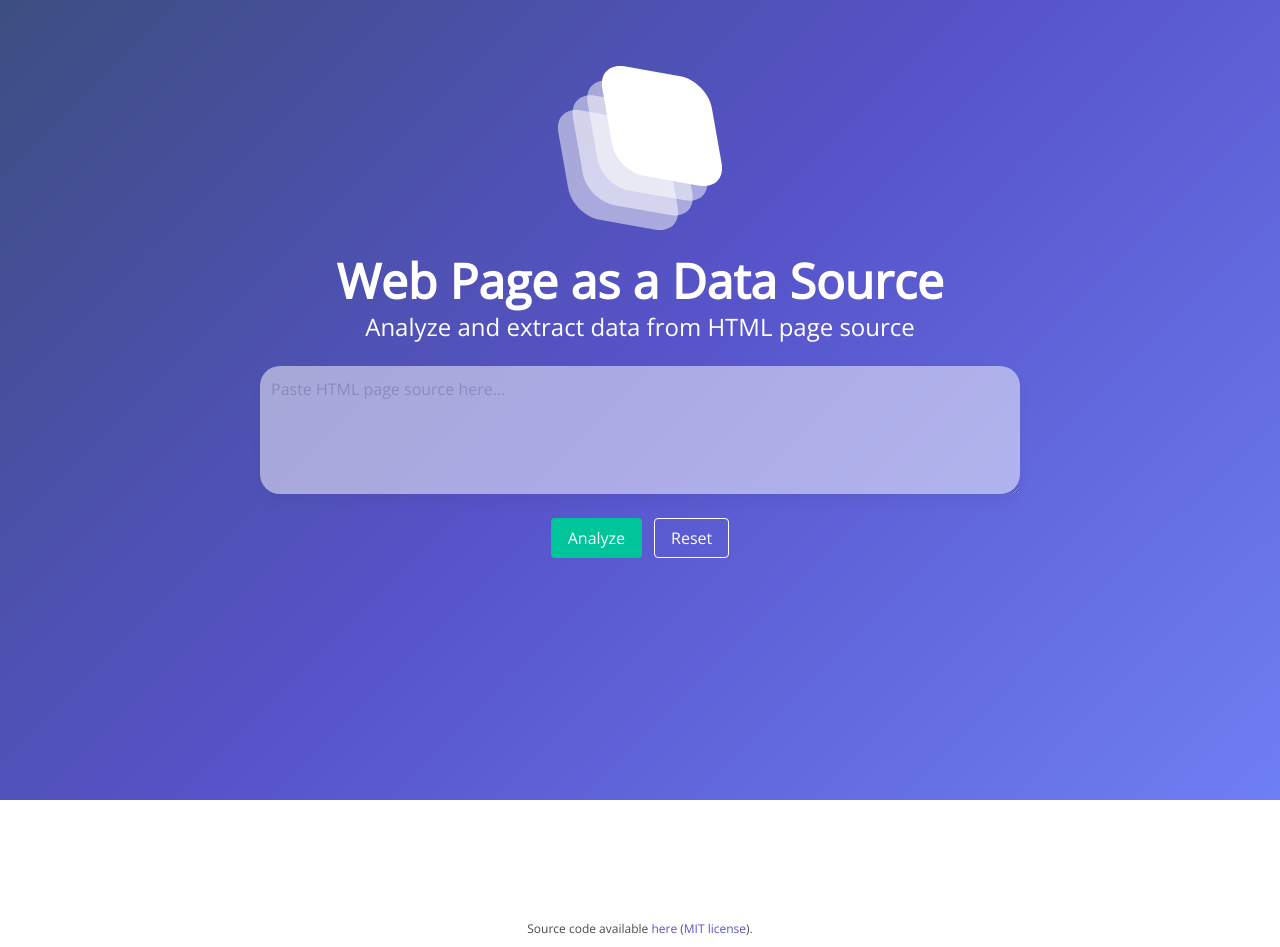
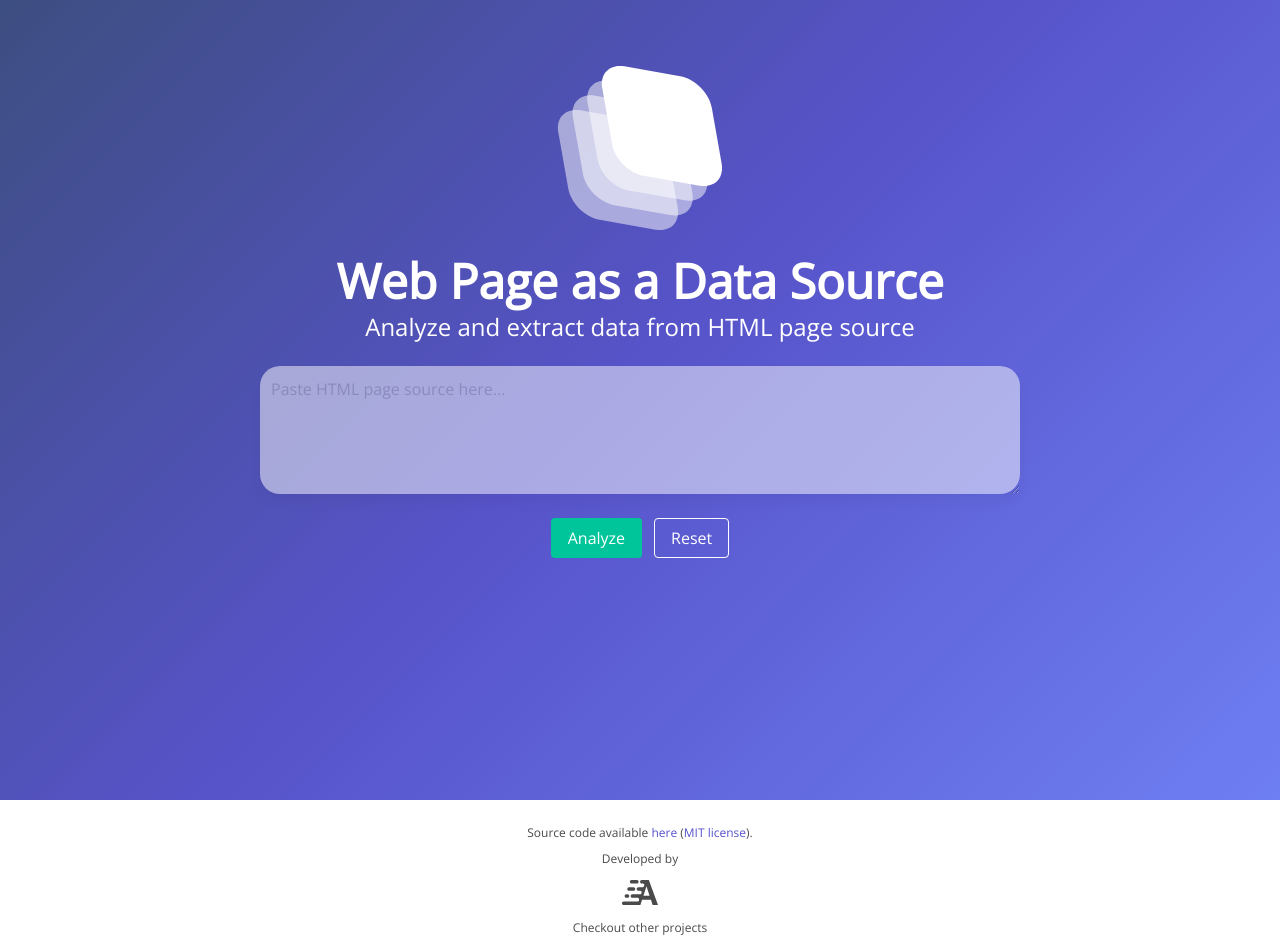
Before and after one commit to ademsa/web-page-data, a React (Create React App) app: page / in a window 1280 px wide. Shown: the top 947 px of the page. Built offline with nearby package versions, Linux system fonts and the light colour scheme.

Commit message:
Updated style for Content.js

```diff
--- a/src/components/Content.js
+++ b/src/components/Content.js
@@ -8,10 +8,10 @@ import ContentPanelList from './ContentPanelList';
 export default function Content(props) {
     return (
         <React.Fragment>
-            <section className="section content-ui" id="content">
+            <section className="section content-ui py-0" id="content">
                 <div className="container">
                     {props.content &&
-                        <div className="columns is-centered is-mobile is-multiline">
+                        <div className="columns is-centered is-mobile is-multiline mt-5">
                             <div className="column is-4-mobile is-3-tablet">
                                 <Menu handleMenuItemClick={props.handleMenuItemClick} />
                             </div>
```
